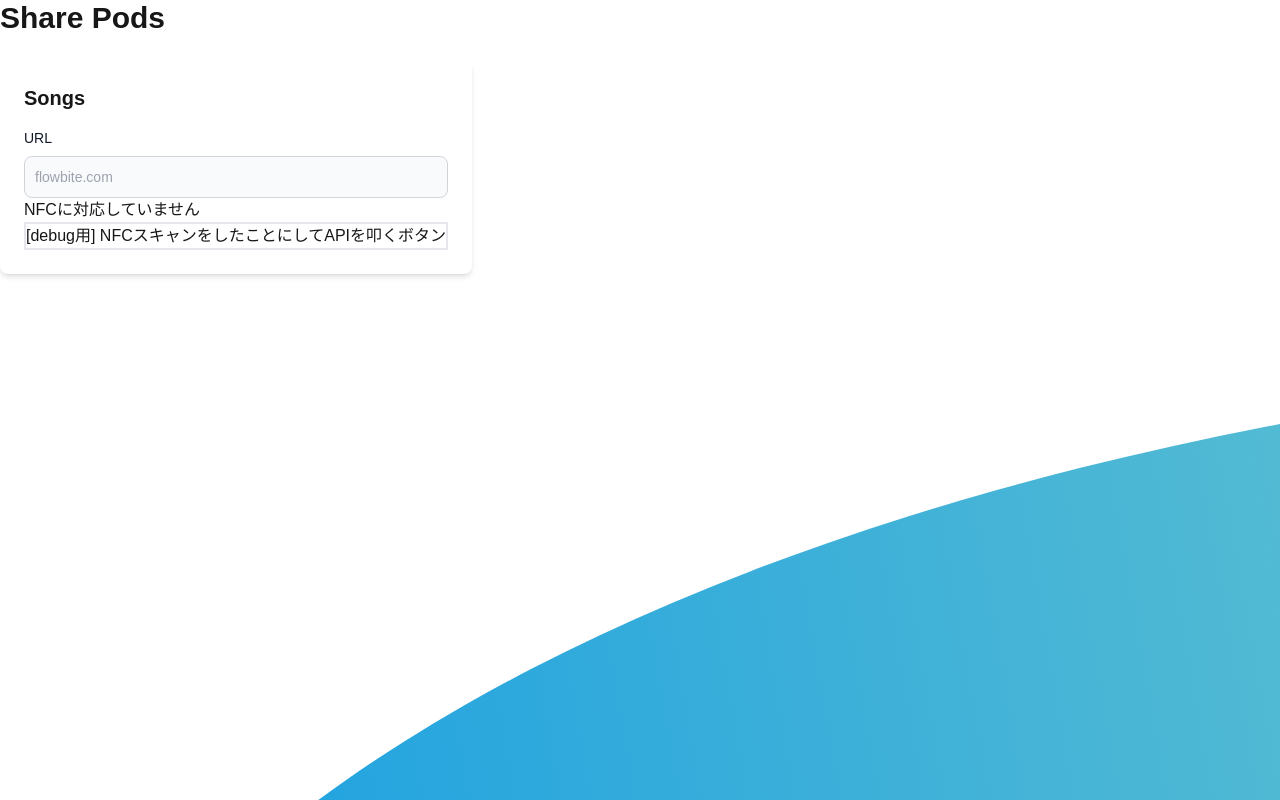
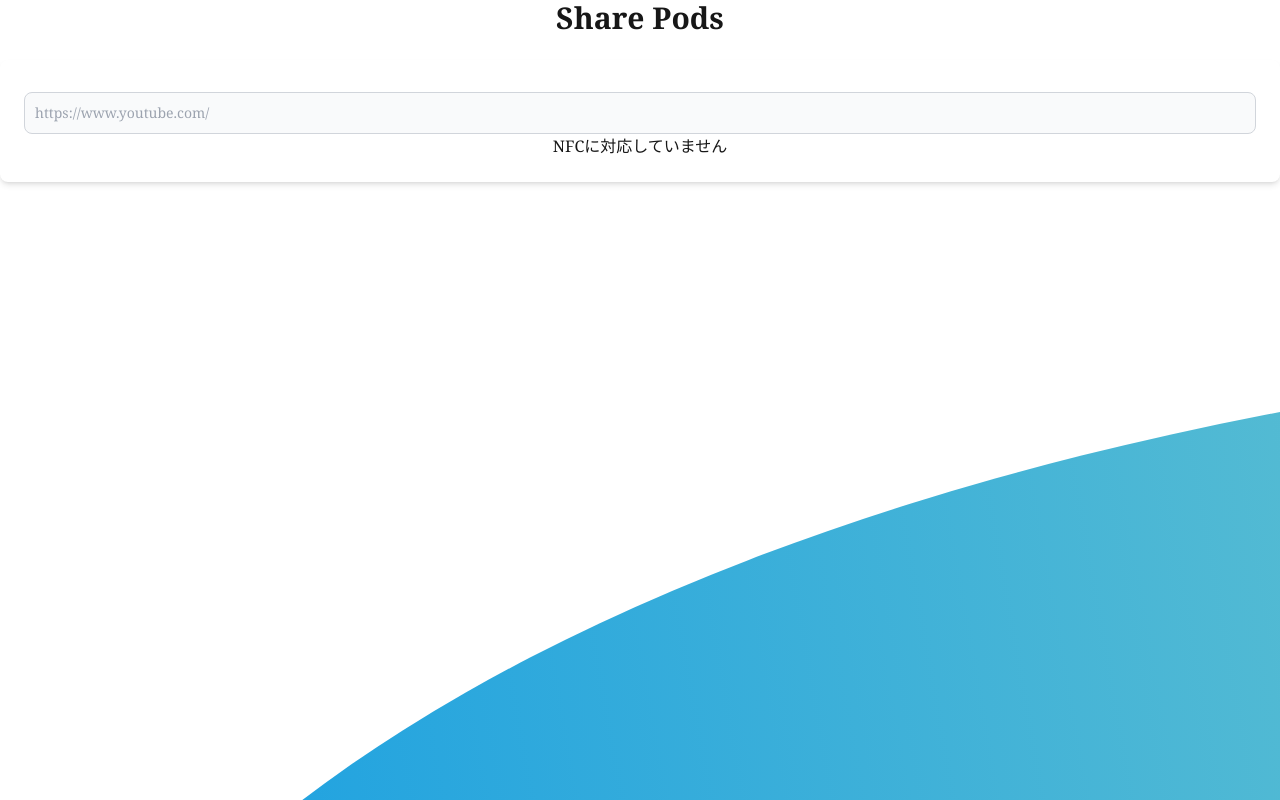
Before and after one commit to taniiicom/sharepods, a Next.js app in the folder frontend/: page / in a window 1280 px wide. Built offline with nearby package versions, Linux system fonts and the light colour scheme; no server answers.

Commit message:
styleを修正して

```diff
--- a/frontend/src/app/page.tsx
+++ b/frontend/src/app/page.tsx
@@ -53,20 +53,20 @@ export default function MusicPage() {
 
   // const { played, setPlayed } = usePlayed();
 
-  const handleDebugNFC = async () => {
-    const res = await fetch(
-      `https://api.sharepods.p1ass.com/watchparty?lat=${latitude}&lon=${longitude}`
-    );
-    const watchParty: WatchParty = await res.json();
-    watchParty.play_time += 1.2;
-    setWatchParty(watchParty);
-    setIsPlaying(true);
-    // setPlayed(watchParty.play_time % duration);
-    // setIsPlaying(true);
-    setStatus("reciever");
-    setIsWaveAnimationActive(true);
-    setDirection("down");
-  };
+  // const handleDebugNFC = async () => {
+  //   const res = await fetch(
+  //     `https://api.sharepods.p1ass.com/watchparty?lat=${latitude}&lon=${longitude}`
+  //   );
+  //   const watchParty: WatchParty = await res.json();
+  //   watchParty.play_time += 1.2;
+  //   setWatchParty(watchParty);
+  //   setIsPlaying(true);
+  //   // setPlayed(watchParty.play_time % duration);
+  //   // setIsPlaying(true);
+  //   setStatus("reciever");
+  //   setIsWaveAnimationActive(true);
+  //   setDirection("down");
+  // };
 
   const handleProgressChange = async (progress: number) => {
     if (watchParty && status === "sender") {
@@ -97,24 +97,22 @@ export default function MusicPage() {
       isWaveAnimationActive={isWaveAnimationActive}
       direction={direction}
     >
-      <h1 className="text-3xl font-bold mb-6 z-10 relative">Share Pods</h1>
+      <h1 className="text-3xl font-bold mb-6 z-10 relative font-serif flex justify-center">Share Pods</h1>
 
       {/* Song List */}
-      <div className="bg-white rounded-lg shadow-md p-6 mb-20 z-10 relative w-fit">
-        <h2 className="text-xl font-semibold mb-4">Songs</h2>
+      <div className="bg-white rounded-lg shadow-md p-6 mb-40 z-10 relative">
         <div className="space-y-4">
           <div>
             <label
               htmlFor="website"
-              className="block mb-2 text-sm font-medium text-gray-900 dark:text-white"
+              className="block mb-2 text-sm font-medium text-gray-900 dark:text-white font-serif"
             >
-              URL
             </label>
             <input
               type="url"
               id="website"
-              className="bg-gray-50 border border-gray-300 text-gray-900 text-sm rounded-lg focus:ring-blue-500 focus:border-blue-500 block w-full p-2.5 dark:bg-gray-700 dark:border-gray-600 dark:placeholder-gray-400 dark:text-white dark:focus:ring-blue-500 dark:focus:border-blue-500"
-              placeholder="flowbite.com"
+              className="bg-gray-50 border border-gray-300 text-gray-900 text-sm rounded-lg focus:ring-blue-500 focus:border-blue-500 block w-full p-2.5 dark:bg-gray-700 dark:border-gray-600 dark:placeholder-gray-400 dark:text-white dark:focus:ring-blue-500 dark:focus:border-blue-500 font-serif"
+              placeholder="https://www.youtube.com/"
               required
               onChange={(e) => handleSongSelect(e)}
             />
@@ -123,18 +121,18 @@ export default function MusicPage() {
         {nfcSupported ? (
           <button onClick={() => {
             handleNfcScan();
-          }}>NFCスキャン開始</button>
+          }} className="font-serif">NFCスキャン開始</button>
         ) : (
           <>
-            <p>NFCに対応していません</p>
-            <button
+            <p className="font-serif flex justify-center">NFCに対応していません</p>
+            {/* <button
               className={"border-2"}
               onClick={async () => {
                 await handleDebugNFC();
               }}
             >
               [debug用] NFCスキャンをしたことにしてAPIを叩くボタン
-            </button>
+            </button> */}
           </>
         )}
       </div>
```
